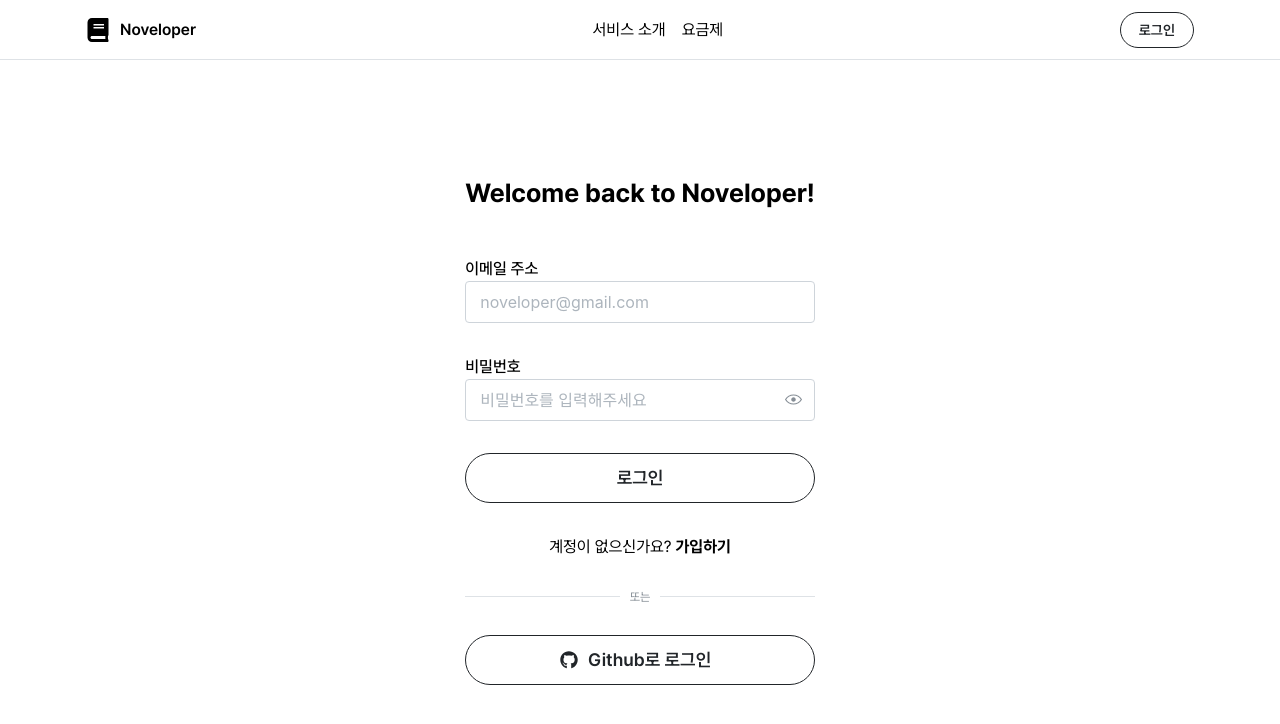
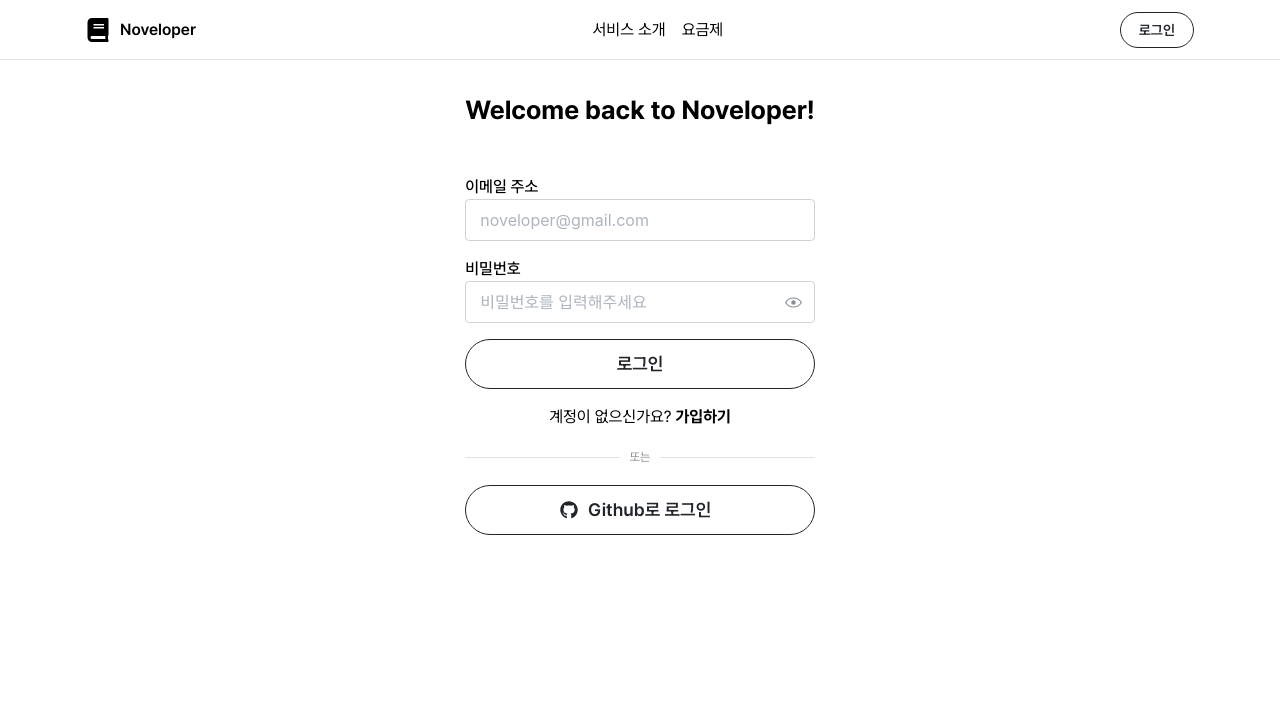
Before and after one commit to leey00nsu/noveloper, a Next.js app: page /auth/signin in a window 1280 px wide. Shown: the top 724 px of the page. Built offline with nearby package versions, Linux system fonts and the light colour scheme.

Commit message:
refactor. Mantine 컴포넌트 기본 속성을 제외하고 스타일을 className으로 변경

```diff
--- a/src/components/auth/sign-in/sign-in-form.tsx
+++ b/src/components/auth/sign-in/sign-in-form.tsx
@@ -16,9 +16,9 @@ import { FaGithub } from 'react-icons/fa';
 
 const SignInForm = () => {
   return (
-    <Center className="h-[calc(100vh-60px)] ">
-      <Stack p={30}>
-        <Title order={2} ta="center" mb={30}>
+    <Center className="h-[calc(100vh-60px)">
+      <Stack className="p-8">
+        <Title order={2} className="mb-8 text-center">
           Welcome back to Noveloper!
         </Title>
 
@@ -30,34 +30,32 @@ const SignInForm = () => {
         <PasswordInput
           label="비밀번호"
           placeholder="비밀번호를 입력해주세요"
-          mt="md"
           size="md"
+          className="mt-md"
         />
         <Button
           radius="xl"
           variant="outline"
           color="gray.9"
           fullWidth
-          mt="md"
           size="lg"
+          className="mt-md"
         >
           로그인
         </Button>
 
-        <Text ta="center" mt="md">
+        <Text className="mt-md text-center">
           계정이 없으신가요?{' '}
           <Text
             component={Link}
             href="/auth/signup"
-            ta="center"
-            mt="md"
-            fw={700}
+            className="mt-md text-center font-bold"
           >
             가입하기
           </Text>
         </Text>
 
-        <Divider my="xs" label="또는" labelPosition="center" />
+        <Divider label="또는" labelPosition="center" className="my-xs" />
 
         <Button
           onClick={() => signIn('github')}
--- a/src/components/landing/hero.tsx
+++ b/src/components/landing/hero.tsx
@@ -12,18 +12,18 @@ const Hero = () => {
       className="h-[800px] bg-cover bg-center bg-no-repeat p-20"
     >
       <Center className="h-full w-full">
-        <Stack hiddenFrom="xl" gap={30}>
+        <Stack hiddenFrom="xl" className="gap-8">
           <Stack>
-            <Title order={2} ta="center" className="text-5xl">
+            <Title order={2} className="text-center text-5xl">
               AI 기반 소설 창작 플랫폼
             </Title>
-            <Title order={2} ta="center" className="text-5xl">
+            <Title order={2} className="text-center text-5xl">
               Noveloper
             </Title>
           </Stack>
 
           <Stack>
-            <Text size="xl" c="gray.9" fw={500}>
+            <Text className="text-xl font-medium text-gray-900">
               AI와 함께하는 소설 쓰기, 당신의 이야기를 더욱 특별하게
               만들어보세요.
             </Text>
@@ -60,7 +60,7 @@ const Hero = () => {
             </Stack>
 
             <Stack>
-              <Text size="xl" c="gray.9" fw={500}>
+              <Text className="text-xl font-medium text-gray-900">
                 AI와 함께하는 소설 쓰기, 당신의 이야기를 더욱 특별하게
                 만들어보세요.
               </Text>
--- a/src/components/ui/header/landing-header.tsx
+++ b/src/components/ui/header/landing-header.tsx
@@ -6,9 +6,9 @@ import Logo from '../logo/logo';
 const LandingHeader = () => {
   return (
     <header>
-      <Container h={60} size="lg">
+      <Container className="h-[60px]" size="lg">
         <Group justify="space-between" align="center" className="h-full">
-          <Logo />
+          <Logo color="black" />
           <Group visibleFrom="xs">
             <Link href="/about">서비스 소개</Link>
             <Link href="/pricing">요금제</Link>
--- a/src/components/ui/logo/logo.tsx
+++ b/src/components/ui/logo/logo.tsx
@@ -2,10 +2,14 @@ import { Group, Text } from '@mantine/core';
 import Link from 'next/link';
 import { FaBook } from 'react-icons/fa';
 
-const Logo = () => {
+interface LogoProps {
+  color: 'white' | 'black';
+}
+
+const Logo = ({ color }: LogoProps) => {
   return (
     <Link href="/">
-      <Group gap="xs">
+      <Group gap="xs" c={color}>
         <FaBook size={24} />
         <Text size="md" fw={600}>
           Noveloper
```
